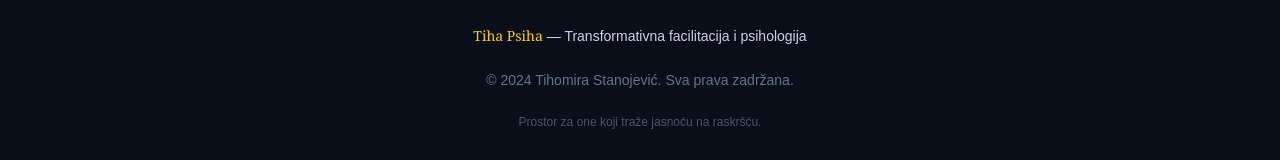
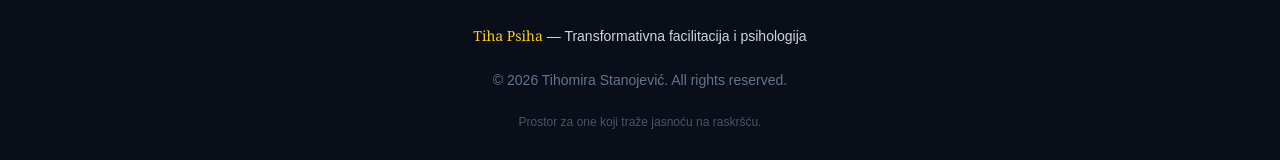
Before and after one commit to tihomirapsiholog/tihomira, a React (Create React App) app: page /sr/contact in a window 1280 px wide. Shown: the part 1611-1771 px from the top of the page. Built offline with nearby package versions, Linux system fonts and the light colour scheme; the HTML template or start-up script is replaced by a standard one.

Commit message:
Update Footer.jsx

```diff
--- a/src/components/Footer.jsx
+++ b/src/components/Footer.jsx
@@ -5,7 +5,7 @@ export default function Footer({ t }) {
         <p className="mb-6">
           <span className="font-serif text-yellow-400">{t.footer.brand}</span> — {t.footer.desc}
         </p>
-        <p className="mb-6 text-slate-500">{t.footer.rights}</p>
+        <p className="mb-6 text-slate-500">© {new Date().getFullYear()} Tihomira Stanojević. All rights reserved.</p>
         <p className="text-xs text-slate-600">{t.footer.tagline}</p>
       </div>
     </footer>
```
